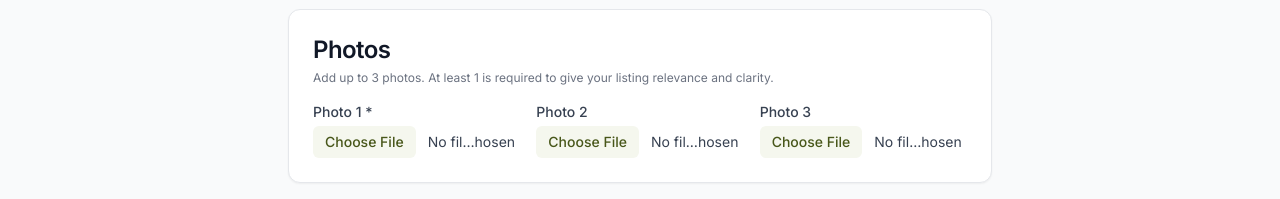
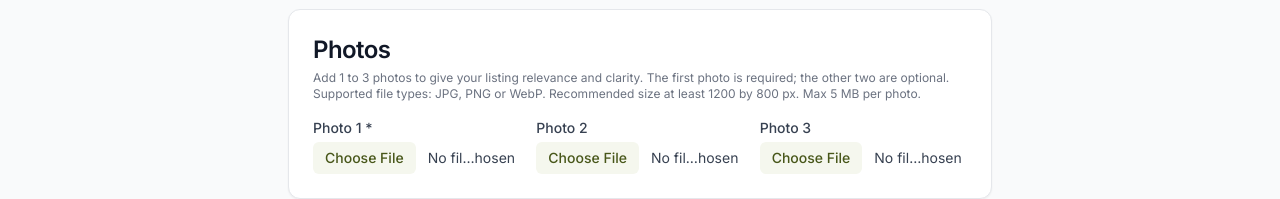
Before and after one commit to c51consulting/realm-group-freight, a Next.js app: page /listings/create in a window 1280 px wide. Shown: the part 1945-2144 px from the top of the page. Built offline with nearby package versions, Linux system fonts and the light colour scheme; no server answers.

Commit message:
Add photo format/size guidance to listing create form

```diff
--- a/app/listings/create/page.tsx
+++ b/app/listings/create/page.tsx
@@ -263,7 +263,7 @@ export default function CreateListingPage() {
         <section className="card p-6 space-y-4">
           <div>
             <h2 className="font-semibold text-gray-900">Photos</h2>
-            <p className="text-xs text-gray-500 mt-1">Add up to 3 photos. At least 1 is required to give your listing relevance and clarity.</p>
+            <p className="text-xs text-gray-500 mt-1">Add 1 to 3 photos to give your listing relevance and clarity. The first photo is required; the other two are optional. Supported file types: JPG, PNG or WebP. Recommended size at least 1200 by 800 px. Max 5 MB per photo.</p>
           </div>
           <div className="grid grid-cols-1 sm:grid-cols-3 gap-4">
             {[0, 1, 2].map((i) => (
```
